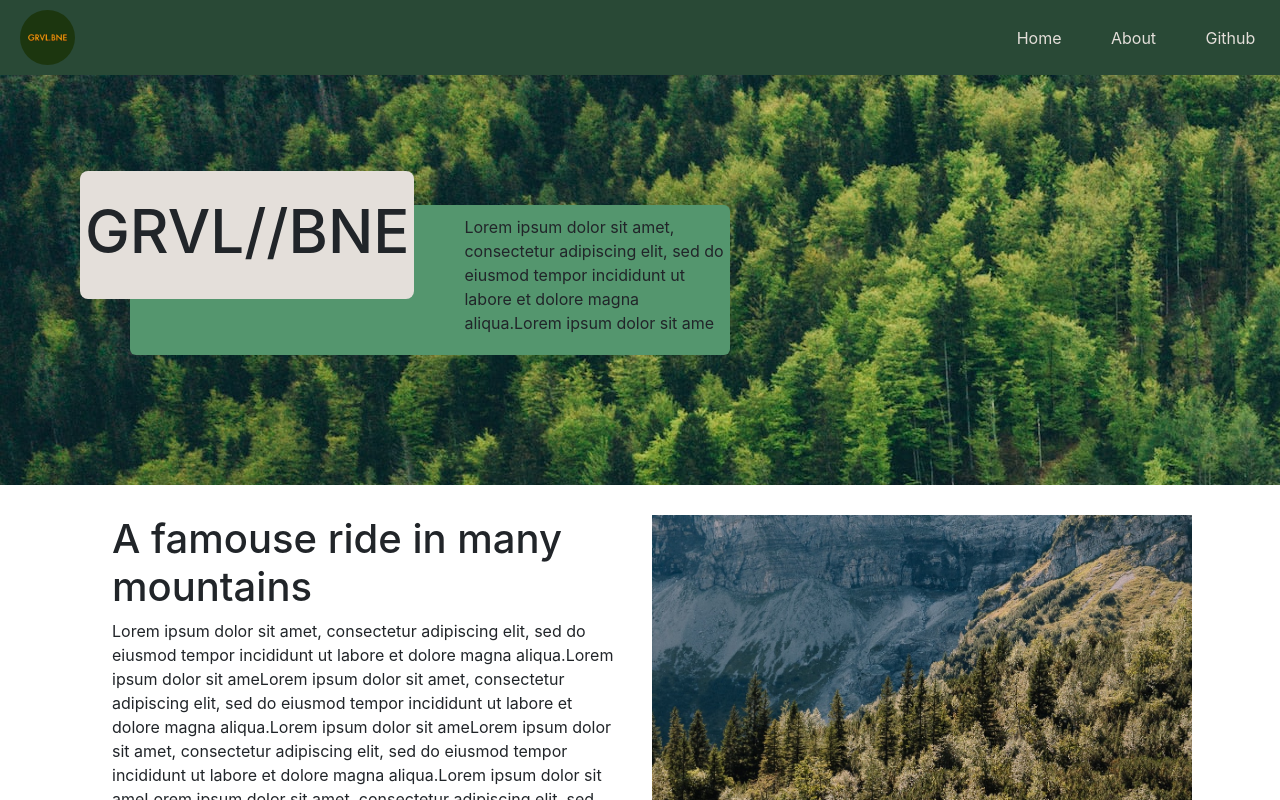
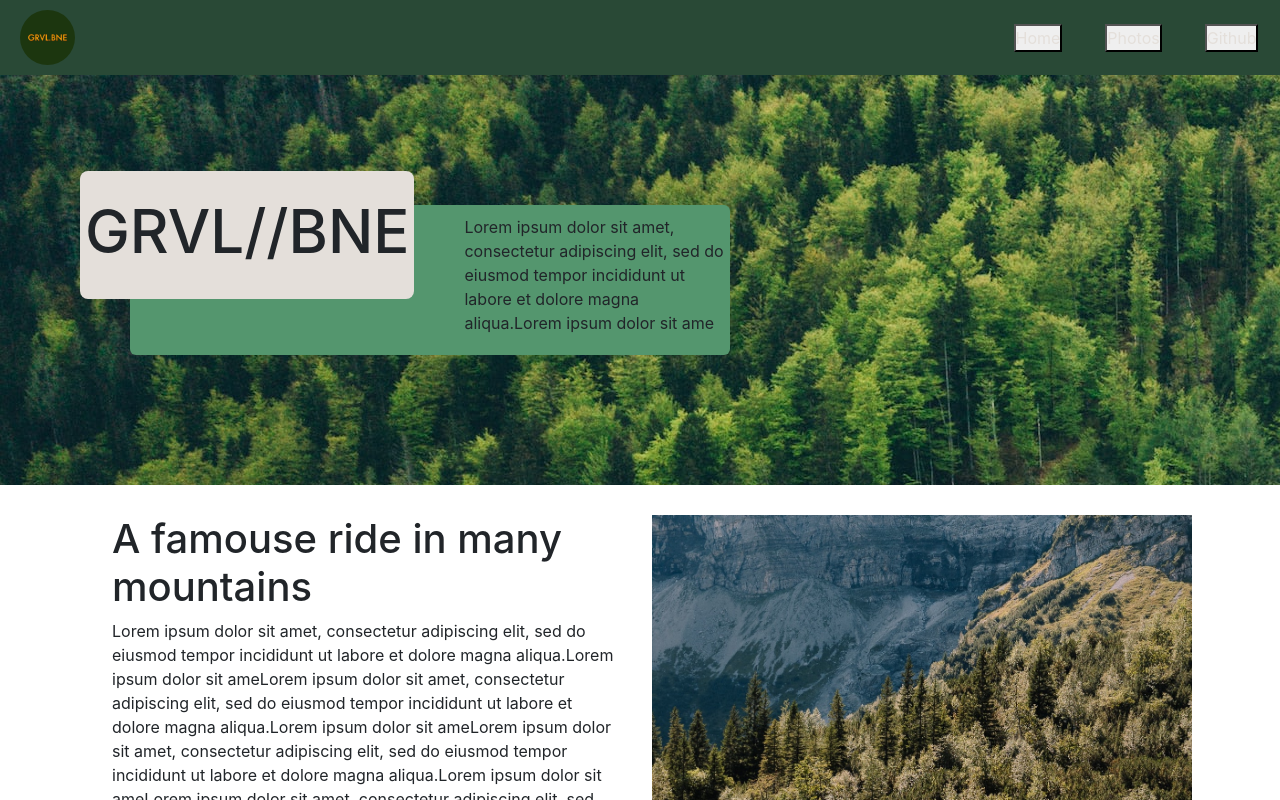
Before and after one commit to sslukess/newapp, a React (Create React App) app: page / in a window 1280 px wide. Shown: the top 800 px of the page. Built offline with nearby package versions, Linux system fonts and the light colour scheme.

Commit message:
page router works!

```diff
--- a/src/App/App.js
+++ b/src/App/App.js
@@ -3,27 +3,32 @@ import '../Utils/Color Pallet/ColorPallet.css';
 import Header from '../Components/Organisms/Header/header';
 import Footer from '../Components/Organisms/Footer/Footer'
 import ScreenSizeProvider from '../Utils/Screen Size Media Queries/ScreenSize';
-import Row from 'react-bootstrap/Row'
-import Col from 'react-bootstrap/Col'
-
+import RouterProvider from '../Utils/Router/RouterProvider'
+import PageRender from '../Utils/Router/Routed Page';
 import HomepageBody from '../Pages/Home/HomePageBody'
+import React, { useState } from 'react';
 
 
 let pText = "Lorem ipsum dolor sit amet, consectetur adipiscing elit, sed do eiusmod tempor incididunt ut labore et dolore magna aliqua.Lorem ipsum dolor sit ame";
 
 function App() {
 
+  const [page, setPage] = useState();
+  let value = {page, setPage};
+  //console.log(`value at app = `);
+  //console.log(value);
+
   return (
     <>
       <ScreenSizeProvider>
-        <Header />
-
+        <RouterProvider value={value}>
+          <Header />
           <main>
-            <HomepageBody pText={pText} />
+            {/* <HomepageBody pText={pText} /> */}
+            <PageRender pText={pText} />
             <Footer />
           </main>
-
-
+        </RouterProvider>
       </ScreenSizeProvider>
     </>
   );
--- a/src/Components/Molecules/LeftHeadingText/LeftHeadingText.js
+++ b/src/Components/Molecules/LeftHeadingText/LeftHeadingText.js
@@ -5,7 +5,7 @@ import './LeftHeadingText.scss';
 export default function LeftHeadingText(props) {
 
     let localScreenSize = useContext(ScreenSize);
-    console.log(localScreenSize);
+
     let localScreenSizeClass = localScreenSize.isTabletOrMobile ? 'mobile' : 'desktop';
 
     return (
--- a/src/Components/Organisms/Header/header.css
+++ b/src/Components/Organisms/Header/header.css
@@ -31,7 +31,8 @@
 
 .nav-li {
    color: var(--text-primary);
-
+   overflow: hidden;
+   white-space: nowrap;
 }
 
 
--- a/src/Components/Organisms/Header/header.js
+++ b/src/Components/Organisms/Header/header.js
@@ -11,7 +11,6 @@ const logoSrc = process.env.PUBLIC_URL + "images/logo.jpg";
 export default function Header() {
 
     let localScreenSize = useContext(ScreenSize);
-    console.log(localScreenSize);
 
     const navLinkSectionWidthClass = localScreenSize.isTabletOrMobile ? 'nav-fifty-wide' : 'nav-twentyfive-wide';
 
--- a/src/Components/Organisms/Header/headerLinks.js
+++ b/src/Components/Organisms/Header/headerLinks.js
@@ -1,33 +1,28 @@
-import React from 'react';
+import React, { useContext } from 'react';
+import { pageList } from '../../../Utils/Router/Routed Page';
+import { RoutedPage } from '../../../Utils/Router/RouterProvider';
 
-const headerLinks = {
-    home: {
-        name: "Home",
-        URL: "google.com"
-    },
-    about: {
-        name: "About",
-        URL: ""
-    },
-    github: {
-        name: "Github",
-        URL: ""
-    }
-}
 
 // create link component
 
 function HeaderLink(props) {
-    return <li key={props.name} className='nav-li'><a href={props.url} className='nav-link' >{props.name}</a></li>
+    const {page, setPage} = useContext(RoutedPage);
+    // console.log('setPage at event handler = ')
+    // console.log(setPage);
+    const updatePage = (event) => {
+        console.log(event.target.innerHTML);
+        setPage(event.target.innerHTML);
+    }
+
+    return <li key={props.name} className='nav-li'><button onClick={updatePage} className='nav-link' >{props.name}</button></li>
 }
 
 const linkArray = [];
 
-console.log(Object.entries(headerLinks))
+for (const link of Object.entries(pageList)) {
 
-for (const link of Object.entries(headerLinks)) {
-    console.log(link[1].name);
     linkArray.push(<HeaderLink url={link[1].URL} name={link[1].name} />)
+
 }
 
 //console.log(linkArray)
--- a/src/Components/Organisms/Hero/Hero.js
+++ b/src/Components/Organisms/Hero/Hero.js
@@ -9,7 +9,6 @@ export default function Hero(props) {
 
 
     let localScreenSize = useContext(ScreenSize);
-    console.log(localScreenSize);
     let localScreenSizeClass = localScreenSize.isTabletOrMobile ? 'mobile' : 'desktop';
 
     return (
--- a/src/Components/Organisms/TextAndImage/TextAndImage.js
+++ b/src/Components/Organisms/TextAndImage/TextAndImage.js
@@ -9,7 +9,6 @@ import * as styles from './TextAndImage.module.css'
 
 export default function TextAndImage(props) {
 
-    console.log(styles)
     return (
         <Container id={styles.default.outerContainer}>
             <Row className={styles.default.Row}>
--- /dev/null
+++ b/src/Pages/PhotoLibrary/PhotoLibraryPageBody.js
@@ -0,0 +1,8 @@
+import React from "react";
+
+export default function PhotoLibraryPageBody() {
+
+    return (
+        <div>Hello World</div>
+    )
+}
--- /dev/null
+++ b/src/Utils/Router/Routed Page.js
@@ -0,0 +1,39 @@
+import React, { useContext, useEffect, useState } from 'react';
+import { RoutedPage } from './RouterProvider';
+
+//pagebody imports
+
+import HomepageBody from '../../Pages/Home/HomePageBody';
+import PhotoLibraryPageBody from '../../Pages/PhotoLibrary/PhotoLibraryPageBody';
+
+
+export const pageList = {
+    //place these in order
+
+    home: {
+        name: "Home",
+        URL: "",
+        Fn: HomepageBody
+    },
+    Photos: {
+        name: "Photos",
+        URL: "",
+        Fn: PhotoLibraryPageBody
+    },
+    github: {
+        name: "Github",
+        URL: "https://www.google.com",
+        Fn: null
+    }
+};
+
+
+export default function PageRender(props) {
+
+    let { page } = useContext(RoutedPage);
+
+    let PageToRender = pageList[page]?.Fn ? pageList[page].Fn : HomepageBody;
+    console.log(PageToRender);
+
+    return <PageToRender {...props} />;
+}
--- /dev/null
+++ b/src/Utils/Router/RouterProvider.js
@@ -0,0 +1,16 @@
+import React, {createContext } from "react";
+
+
+export const RoutedPage = createContext({
+    page: "",
+    setPage:  () => {}
+});
+
+export default function RouterProvider(props) {
+
+    return (
+        <RoutedPage.Provider value={props.value}>
+            {props.children}
+        </RoutedPage.Provider>
+    )
+};
```
